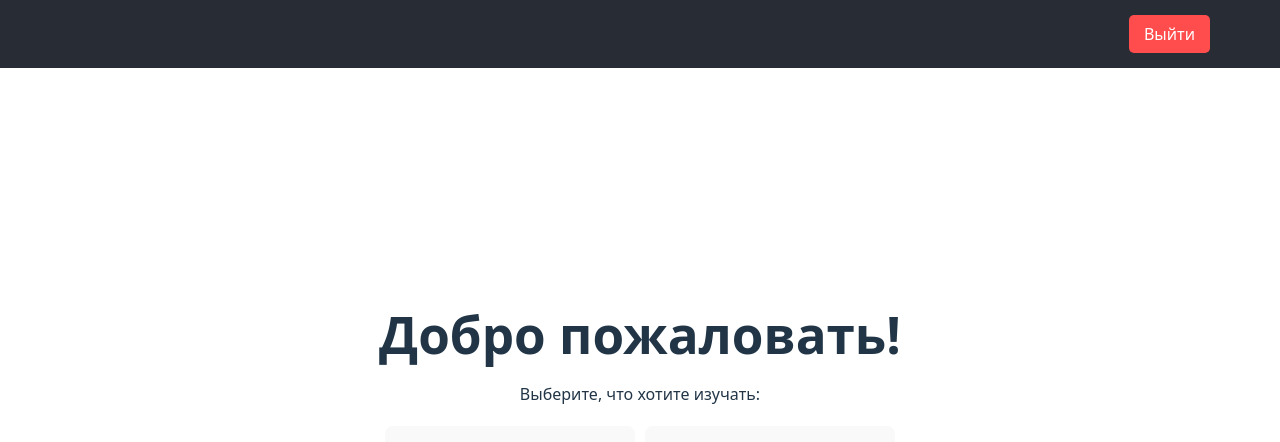
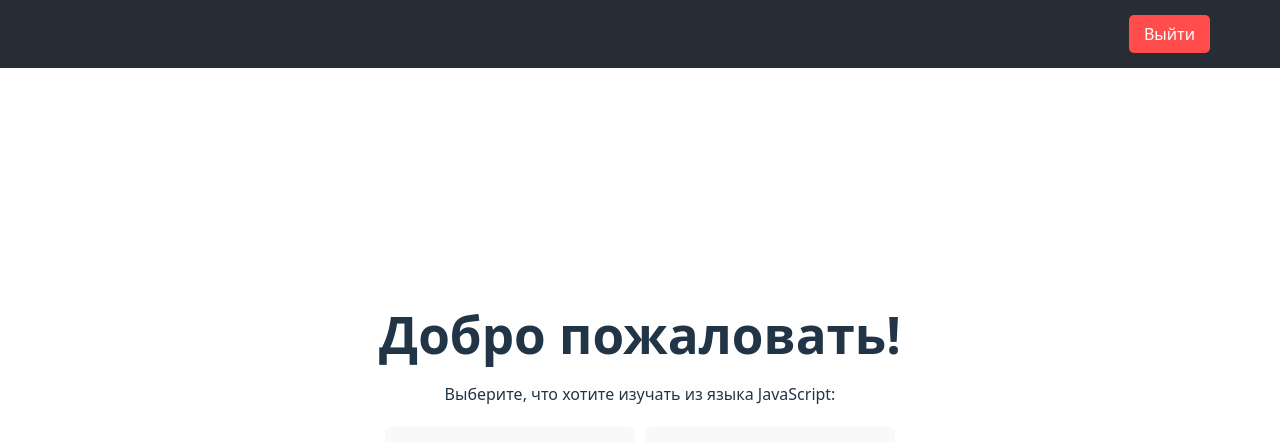
Before and after one commit to N01ZY-D/code-battle, a React (Vite) app in the folder frontend/: page /dashboard in a window 1280 px wide. Shown: the top 442 px of the page. Built offline with nearby package versions, Linux system fonts and the light colour scheme; no server answers; sample sign-in values are in the browser's storage.

Commit message:
strong nickname

```diff
--- a/frontend/src/pages/DashboardPage.jsx
+++ b/frontend/src/pages/DashboardPage.jsx
@@ -9,7 +9,9 @@ const DashboardPage = () => {
   return (
     <div className="dashboard-container">
       <h1 className="dashboard-title">Добро пожаловать!</h1>
-      <p className="dashboard-description">Выберите, что хотите изучать:</p>
+      <p className="dashboard-description">
+        Выберите, что хотите изучать из языка JavaScript:
+      </p>
       <div className="dashboard-buttons">
         <Link to="/theory" className="dashboard-button">
           <button>Перейти к теории</button>
@@ -21,7 +23,10 @@ const DashboardPage = () => {
       <div className="admin-buttons">
         {user && user.role === "admin" && (
           <>
-            <p>Администратор {user.nickname}, с чем хотите работать?</p>
+            <p>
+              Администратор <strong>{user.nickname}</strong>, с чем хотите
+              работать?
+            </p>
             <div className="dashboard-buttons">
               <Link to="/reports" className="dashboard-button">
                 <button>Перейти к жалобам</button>
```
